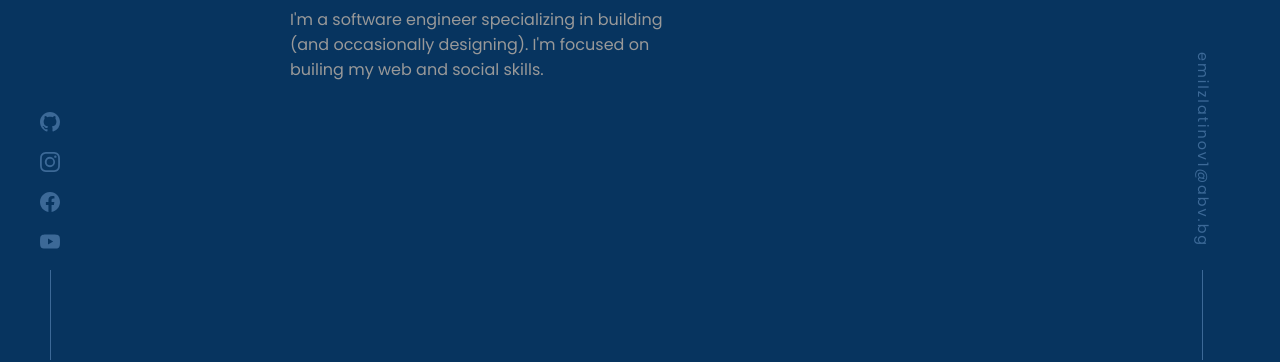
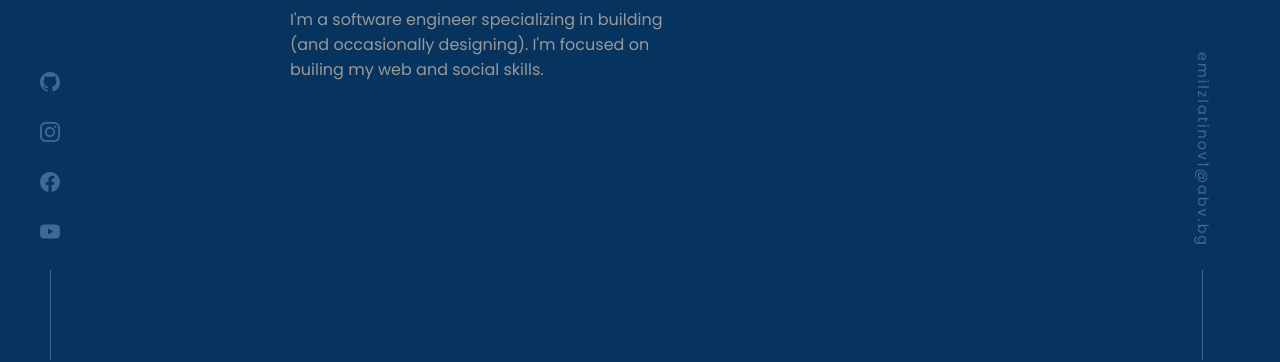
Before and after one commit to StroverIT/portfolio, a React (Create React App) app: page / in a window 1280 px wide. Shown: the part 440-802 px from the top of the page. Built offline with nearby package versions, Linux system fonts and the light colour scheme.

Commit message:
Adding more space

```diff
--- a/src/components/nav/navigation.css
+++ b/src/components/nav/navigation.css
@@ -36,7 +36,7 @@ li a:hover,a:hover{
 }
 /* Social links */
 .nav-social ul li{
-   padding-bottom: 10px;
+   padding-bottom: 20px;
 }
 .nav-social > ul::after{
     content: "";
@@ -54,7 +54,6 @@ li a:hover,a:hover{
 }
 .nav-social li:hover{
     transform: translateY(-3px);
-
 }
 /* Email link */
 
```
